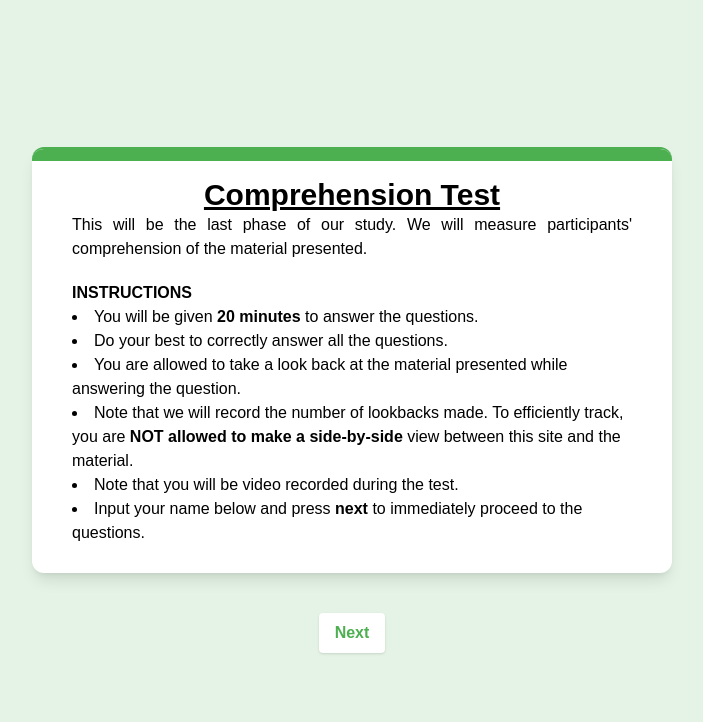
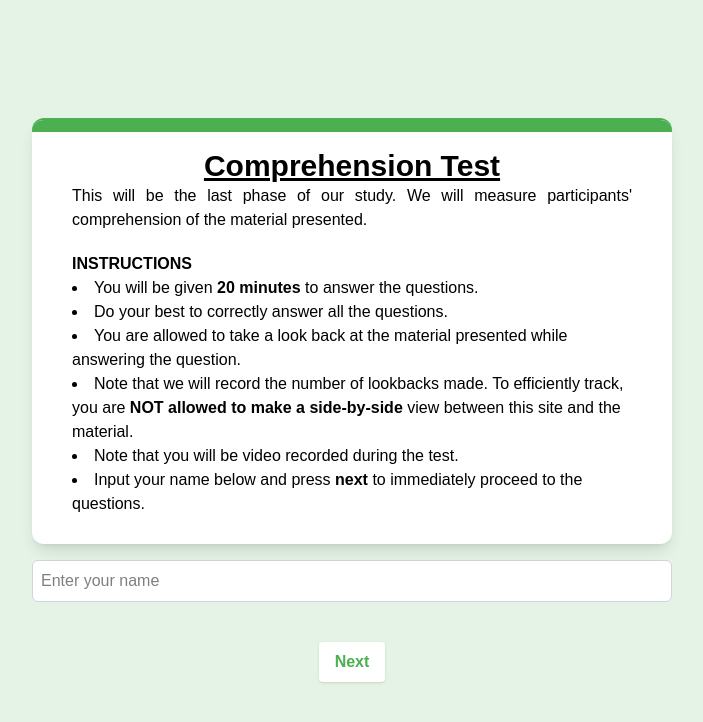
Before and after one commit to KyleCarlo/MSHCI-Compre-Test, a Next.js app: page / in a window 1280 px wide. Shown: the top 722 px of the page, without its empty margins (288-991 px from the left). Built offline with nearby package versions, Linux system fonts and the light colour scheme.

Commit message:
added name field

```diff
--- a/app/layout.tsx
+++ b/app/layout.tsx
@@ -1,6 +1,7 @@
 import type { Metadata } from "next";
 import { Geist, Geist_Mono } from "next/font/google";
 import "./globals.css";
+import { Toaster } from "react-hot-toast";
 
 const geistSans = Geist({
   variable: "--font-geist-sans",
@@ -28,6 +29,8 @@ export default function RootLayout({
         className={`${geistSans.variable} ${geistMono.variable} antialiased`}
       >
         {children}
+
+        <Toaster position="top-left" />
       </body>
     </html>
   );
--- a/app/page.tsx
+++ b/app/page.tsx
@@ -1,6 +1,13 @@
-import Link from "next/link";
+"use client";
+
+import { useState } from "react";
+import toast from "react-hot-toast";
+import { useRouter } from "next/navigation";
 
 export default function Home() {
+  const [name, setName] = useState("");
+  const router = useRouter();
+
   return (
     <div className="h-dvh flex justify-center items-center flex-col">
       <div className="border-t-2 border-t-[#4CAF50] shadow-lg rounded-xl relative overflow-hidden bg-white max-w-[640px]">
@@ -40,12 +47,25 @@ export default function Home() {
           </div>
         </div>
       </div>
-      <Link
-        href="/test"
-        className="bg-white shadow-sm px-4 py-2 rounded text-[#4CAF50] mt-10 hover:bg-[#f0f0f0] font-semibold"
+      <input
+        type="text"
+        value={name}
+        onChange={(e) => setName(e.target.value)}
+        className="bg-white border border-gray-300 rounded-md p-2 mt-4 w-[640px] max-w-[640px]"
+        placeholder="Enter your name"
+      />
+      <button
+        onClick={() => {
+          if (name === "") {
+            toast.error("Please enter your name to proceed.");
+            return;
+          }
+          router.push(`/test?name=${encodeURIComponent(name)}`);
+        }}
+        className="cursor-pointer bg-white shadow-sm px-4 py-2 rounded text-[#4CAF50] mt-10 hover:bg-[#f0f0f0] font-semibold"
       >
         Next
-      </Link>
+      </button>
     </div>
   );
 }
--- a/app/test/page.tsx
+++ b/app/test/page.tsx
@@ -3,9 +3,9 @@ import QBox from "@/components/QBox";
 import { qna } from "@/data/qna";
 import { useEffect, useRef, useState } from "react";
 import { FaRegQuestionCircle, FaCheck } from "react-icons/fa";
-import toast, { Toaster } from "react-hot-toast";
+import toast from "react-hot-toast";
 import { updateTable } from "@/hooks/updateTable";
-import { useRouter } from "next/navigation";
+import { useSearchParams, useRouter } from "next/navigation";
 
 export default function Page() {
   const lookbackRef = useRef<number>(0);
@@ -15,6 +15,7 @@ export default function Page() {
   const [isDisabled, setIsDisabled] = useState<boolean>(false);
   const warningShown = useRef<number>(0);
   const router = useRouter();
+  const name = useSearchParams().get("name");
 
   const onBlur = () => {
     const now = Date.now();
@@ -53,11 +54,16 @@ export default function Page() {
     return () => clearInterval(timer);
   }, [countdown]);
 
+  useEffect(() => {
+    if (!name) {
+      router.push("/");
+    }
+  }, [name, router]);
+
   const minutes = Math.floor(countdown / 60);
   const seconds = countdown % 60;
 
   return (
-    <>
     <div className="flex flex-col justify-center items-center space-y-10 my-[20dvh]">
       <div className="fixed top-0 right-0 p-4 z-10">
         <p className="font-semibold">Questions</p>
@@ -104,6 +110,7 @@ export default function Page() {
 
           toast.loading("Submitting your answers...");
           const response = await updateTable(
+            name as string,
             answers,
             lookbackRef.current,
             20 * 60 - countdown
@@ -124,7 +131,5 @@ export default function Page() {
         {!isDisabled ? "Submit" : "Please wait..."}
       </button>
     </div>
-      <Toaster position="top-left" />
-    </>
   );
 }
--- a/hooks/updateTable.ts
+++ b/hooks/updateTable.ts
@@ -3,6 +3,7 @@ import { google } from "googleapis";
 import { qna } from "@/data/qna";
 
 export async function updateTable(
+  name: string,
   answers: string[],
   lookbacks: number,
   timeTaken: number
@@ -53,6 +54,7 @@ export async function updateTable(
       requestBody: {
         values: [
           [
+            name,
             ...answers,
             score.toString(),
             lookbacks.toString(),
```
Lines whose indentation alone changed are shown as unchanged.
